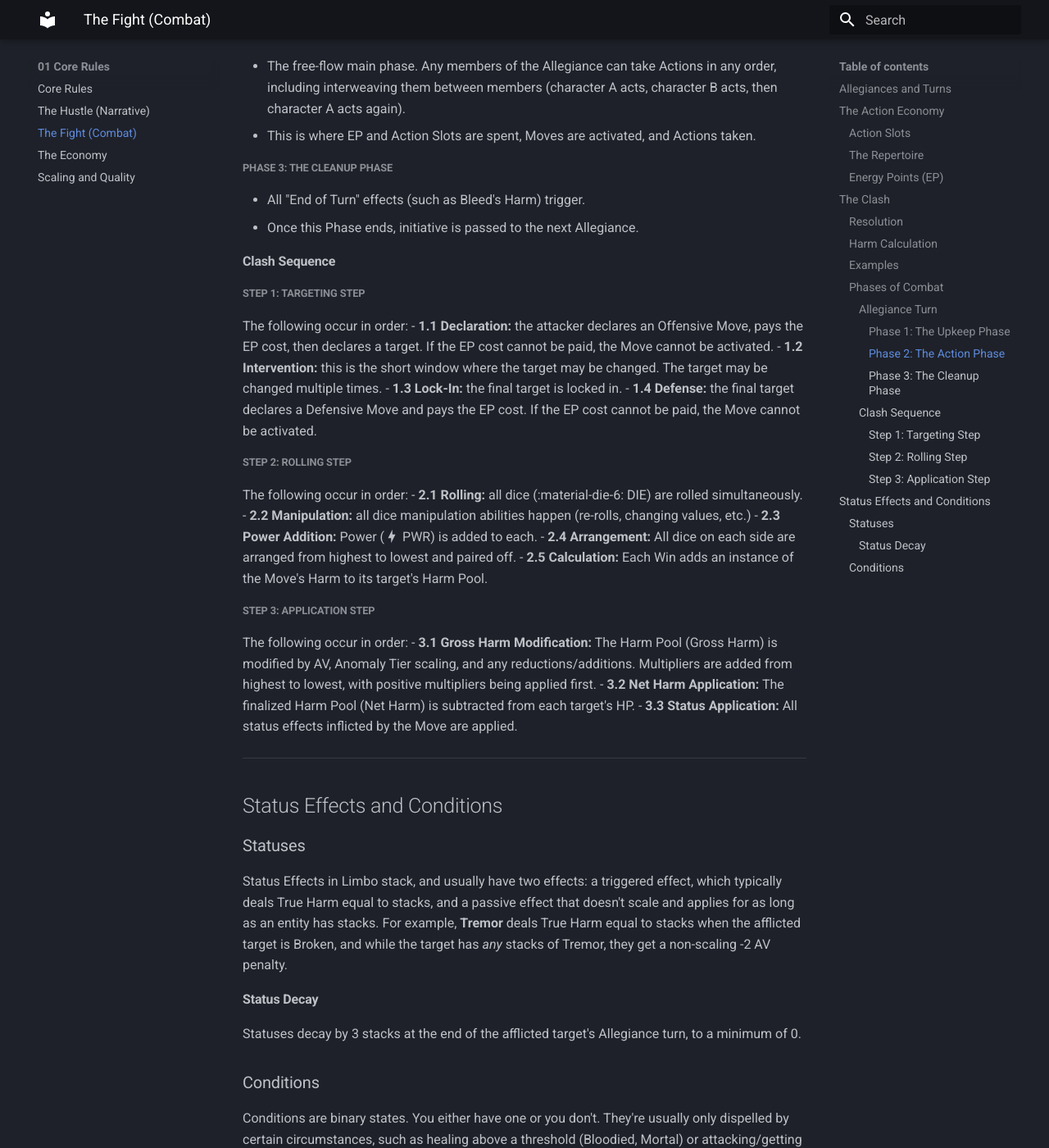
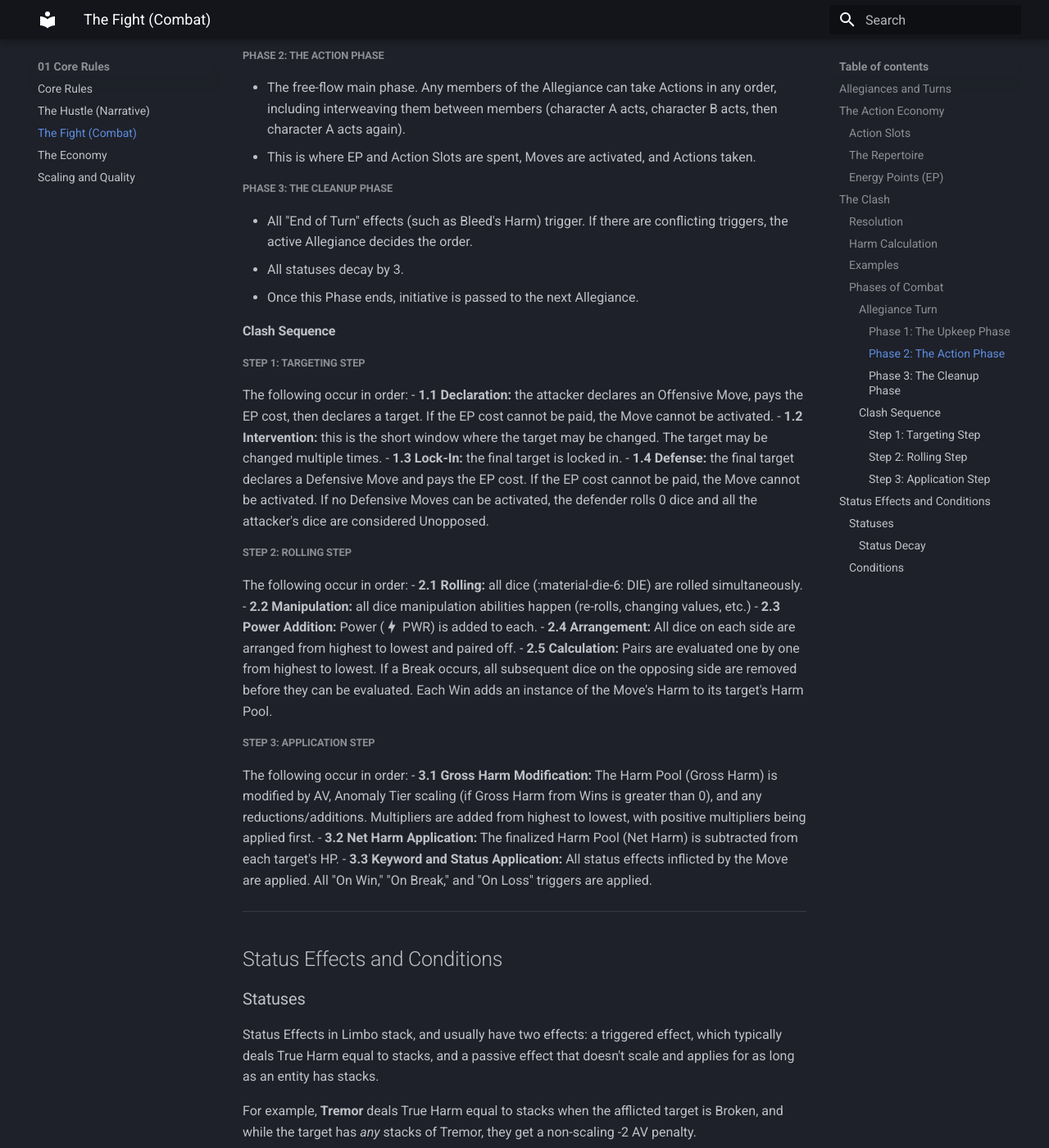
Before and after one commit to Bonfou/LimboRPG, an MkDocs documentation site: the page built from docs/01_Core_Rules/01.2_Combat_Flow.md, in a window 1280 px wide and 1400 px high, scrolled down 4203 px. Shown: the whole window at 82% size. Built offline with MkDocs 1.6.1 and Material for MkDocs 9.7.7, drawn with Linux system fonts in a browser that asks for light colours; some of the changed text lies outside the part shown.

Commit message:
Fix oversights in Phases of Combat

```diff
--- a/docs/01_Core_Rules/01.2_Combat_Flow.md
+++ b/docs/01_Core_Rules/01.2_Combat_Flow.md
@@ -104,12 +104,13 @@ Combat is split into distinct phases to help adjudicate rules. There are two dis
 #### Allegiance Turn
 ##### Phase 1: The Upkeep Phase
 - All members of the Allegiance gain 1 EP.
-- Then, all "Start of Turn" effects trigger.
+- Then, all "Start of Turn" effects trigger. If there are conflicting triggers, the active Allegiance decides the order.
 ##### Phase 2: The Action Phase
 - The free-flow main phase. Any members of the Allegiance can take Actions in any order, including interweaving them between members (character A acts, character B acts, then character A acts again).
 - This is where EP and Action Slots are spent, Moves are activated, and Actions taken.
 ##### Phase 3: The Cleanup Phase
-- All "End of Turn" effects (such as Bleed's Harm) trigger.
+- All "End of Turn" effects (such as Bleed's Harm) trigger. If there are conflicting triggers, the active Allegiance decides the order.
+- All statuses decay by 3.
 - Once this Phase ends, initiative is passed to the next Allegiance.
 #### Clash Sequence
 ##### Step 1: Targeting Step
@@ -117,25 +118,26 @@ The following occur in order:
 - **1.1 Declaration:** the attacker declares an Offensive Move, pays the EP cost, then declares a target. If the EP cost cannot be paid, the Move cannot be activated.
 - **1.2 Intervention:** this is the short window where the target may be changed. The target may be changed multiple times.
 - **1.3 Lock-In:** the final target is locked in.
-- **1.4 Defense:** the final target declares a Defensive Move and pays the EP cost. If the EP cost cannot be paid, the Move cannot be activated.
+- **1.4 Defense:** the final target declares a Defensive Move and pays the EP cost. If the EP cost cannot be paid, the Move cannot be activated. If no Defensive Moves can be activated, the defender rolls 0 dice and all the attacker's dice are considered Unopposed.
 ##### Step 2: Rolling Step
 The following occur in order:
 - **2.1 Rolling:** all dice (:material-die-6: DIE) are rolled simultaneously.
 - **2.2 Manipulation:** all dice manipulation abilities happen (re-rolls, changing values, etc.)
 - **2.3 Power Addition:** Power (:material-lightning-bolt: PWR) is added to each.
 - **2.4 Arrangement:** All dice on each side are arranged from highest to lowest and paired off.
-- **2.5 Calculation:** Each Win adds an instance of the Move's Harm to its target's Harm Pool.
+- **2.5 Calculation:** Pairs are evaluated one by one from highest to lowest. If a Break occurs, all subsequent dice on the opposing side are removed before they can be evaluated. Each Win adds an instance of the Move's Harm to its target's Harm Pool.
 ##### Step 3: Application Step
 The following occur in order:
-- **3.1 Gross Harm Modification:** The Harm Pool (Gross Harm) is modified by AV, Anomaly Tier scaling, and any reductions/additions. Multipliers are added from highest to lowest, with positive multipliers being applied first.
+- **3.1 Gross Harm Modification:** The Harm Pool (Gross Harm) is modified by AV, Anomaly Tier scaling (if Gross Harm from Wins is greater than 0), and any reductions/additions. Multipliers are added from highest to lowest, with positive multipliers being applied first.
 - **3.2 Net Harm Application:** The finalized Harm Pool (Net Harm) is subtracted from each target's HP.
-- **3.3 Status Application:** All status effects inflicted by the Move are applied.
+- **3.3 Keyword and Status Application:** All status effects inflicted by the Move are applied. All "On Win," "On Break," and "On Loss" triggers are applied.
 
 
 ---
 ## Status Effects and Conditions
 ### Statuses
 Status Effects in Limbo stack, and usually have two effects: a triggered effect, which typically deals True Harm equal to stacks, and a passive effect that doesn't scale and applies for as long as an entity has stacks.
+
 For example, **Tremor** deals True Harm equal to stacks when the afflicted target is Broken, and while the target has *any* stacks of Tremor, they get a non-scaling -2 AV penalty.
 #### Status Decay
 Statuses decay by 3 stacks at the end of the afflicted target's Allegiance turn, to a minimum of 0.
```
